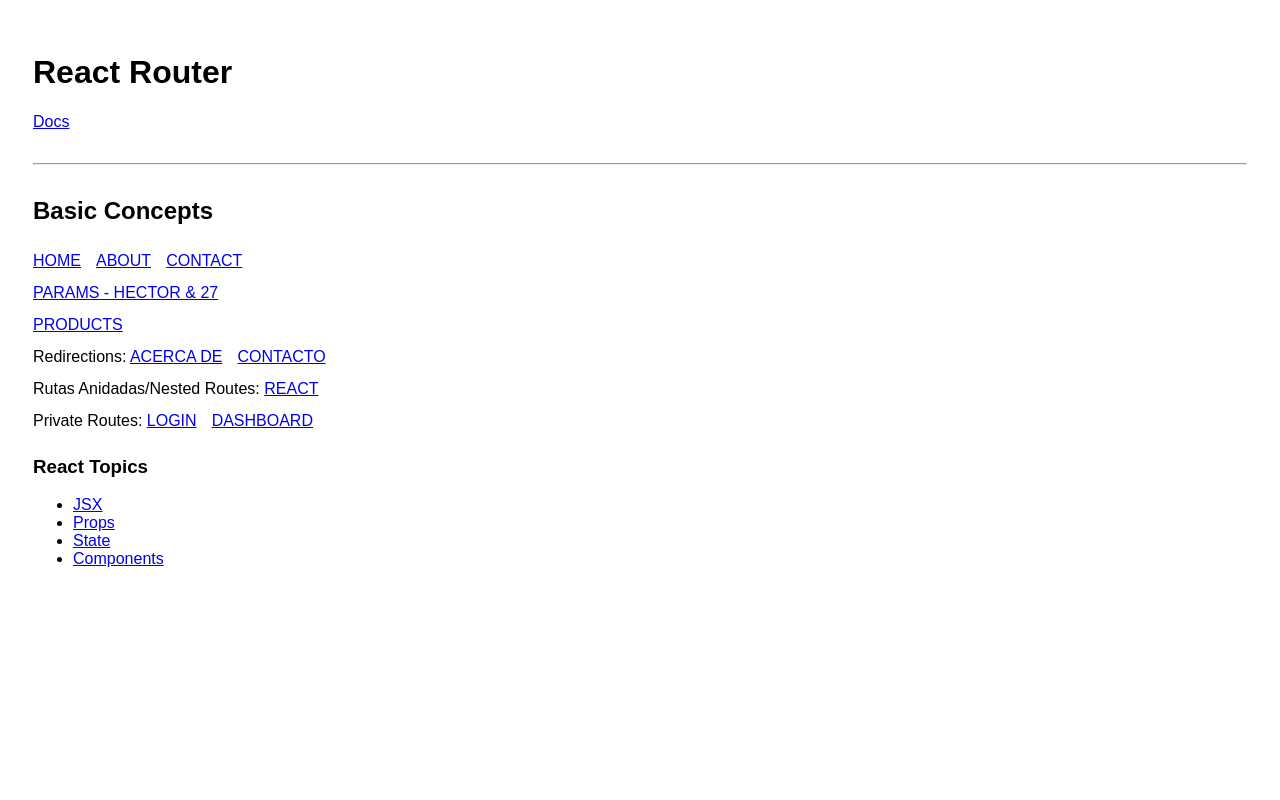
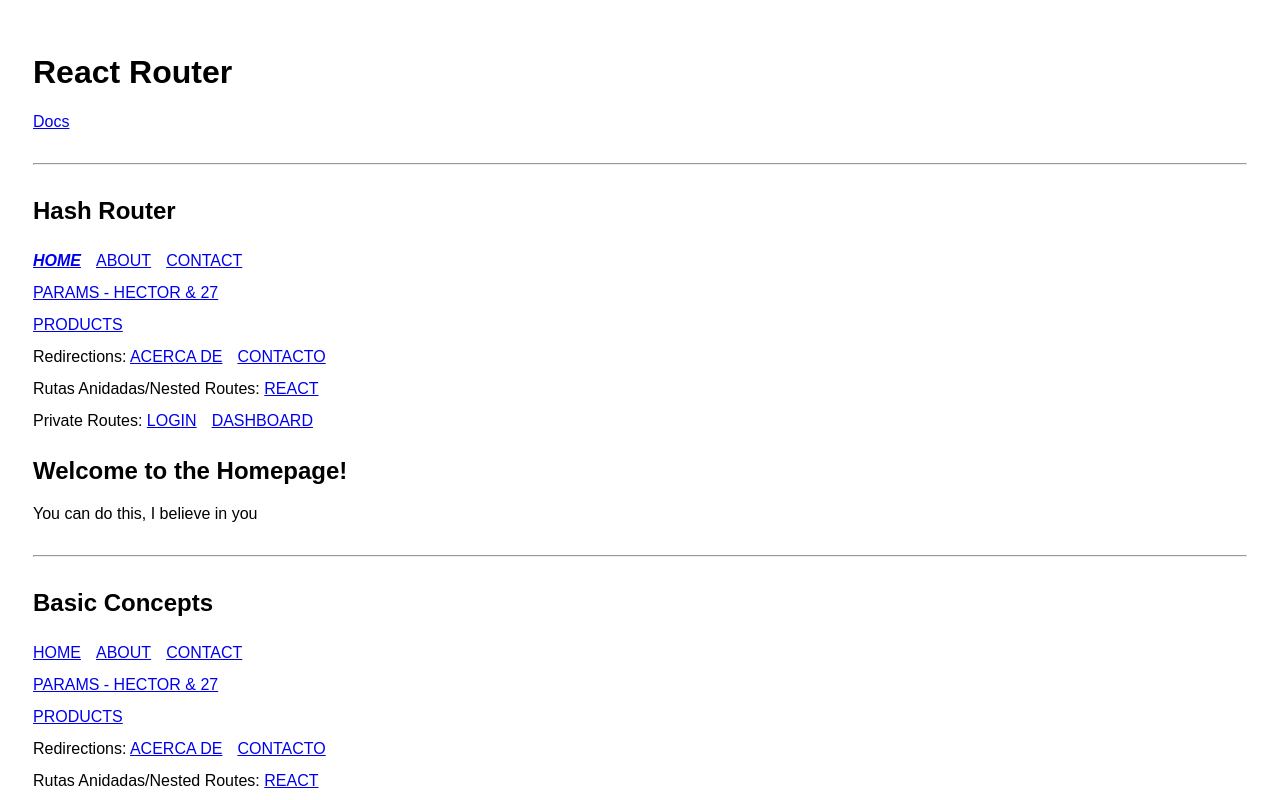
Before and after one commit to hector-mendoza/react, a React (Create React App) app in the folder react-router/: page /react in a window 1280 px wide. Shown: the top 800 px of the page. Built offline with nearby package versions, Linux system fonts and the light colour scheme.

Commit message:
React Router: HashRouter

```diff
--- a/react-router/src/components/BasicConcepts.js
+++ b/react-router/src/components/BasicConcepts.js
@@ -1,5 +1,5 @@
 // por comodidad se le asigna el alias de Router
-import { BrowserRouter as Router, Routes, Route, Navigate } from "react-router-dom";
+import { BrowserRouter as Router, Routes, Route, Navigate, HashRouter, Link } from "react-router-dom";
 
 // import every page/component
 import Home from "../pages/Home";
@@ -14,10 +14,51 @@
 import Dashboard from "../pages/Dashboard";
 import PrivateRoute from "../components/PrivateRoute";
 
+
 // SWITCH was replaced by ROUTES
 const BasicConcepts = () => {
     return (
         <>
+            {/* HashRouter */}
+            {/* It's very easy to use and functional when you don't have a server side rendering for changing URL routes */}
+            {/* https://dominio.com/#/recursoABuscar */}
+            <h2>Hash Router</h2>
+            <HashRouter>
+                <nav>
+                    {/* on Hash Router you don't need to type the "#", it will get auto-added */}
+                    <Nav />
+                    {/* <Link to="/">Home</Link>
+                    <Link to="/about">About</Link>
+                    <Link to="/contact">Contact</Link> */}
+                </nav>
+
+                {/* Routes inside a HashRouter so the navigation works */}
+                <Routes>
+                    <Route index element={<Home />} />
+                    <Route path="/about" element={<About />} />
+                    <Route path="/contact" element={<Contact />} />
+                    <Route path="/products" element={<Products />} />
+
+                    {/* Friendly URL */}
+                    <Route path="/user/:username/:age" element={<User />} />
+
+                    {/* Redirections */}
+                    <Route path="/acerca" element={<Navigate to="/about" />} />
+                    <Route path="/contacto" element={<Navigate to="/contact" />} />
+
+                    {/* Rutas Anidadas/Nested Routes */}
+                    {/* Route to every React topic (*) */}
+                    <Route path="/react/*" element={<ReactTopics />} />
+
+                    {/* Private Routes */}
+                    <Route path="/login" element={<Login />} />
+                    <Route path="/dashboard" element={<PrivateRoute component={Dashboard} />} />
+
+                    <Route path="*" element={<Error404 />} />
+
+                </Routes>
+            </HashRouter>
+            <hr />
             <h2>Basic Concepts</h2>
             <div>
                 <Router>
```
Also changed, not shown: 1 other file (tests, documents, lock files or other folders).
